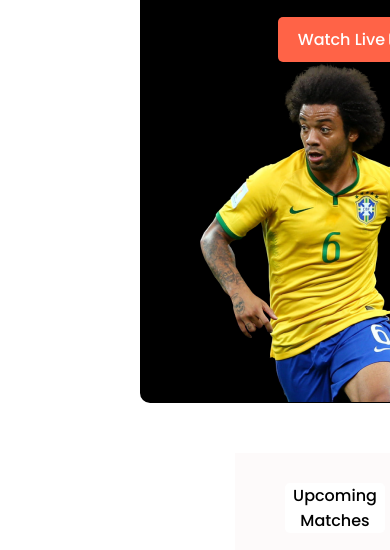
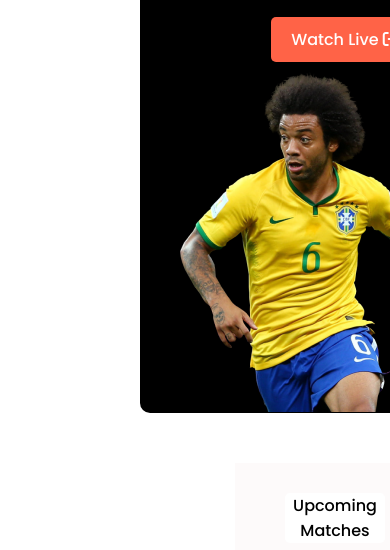
Before and after one commit to OmarFaruqueRahat7991/my-second-assignment, a plain HTML site: page index.html in a window 390 px wide. Shown: the part 294-844 px from the top of the page. Drawn offline with Linux system fonts and the light colour scheme.

Commit message:
hshhgsdhfgdhsdghsg

```diff
--- a/style.css
+++ b/style.css
@@ -264,8 +264,10 @@ hr{
         text-align: center;
     }
     .header-image{
-        margin-left: 40px;
+        padding-left: 0;
+        margin-left: 20px;
         margin-bottom: -16.5px;
+        margin-top: 10px;
 
     }
     .second-section-links{
@@ -337,9 +339,11 @@ hr{
         white-space:nowrap;
     }
     .header-image{
-        margin-left: 60px;
+        margin-left: 50px;
         margin-top: 20px;
     }
+
+
     .second-section-links{
         margin-left: 10px;
         width: 300px;
```
